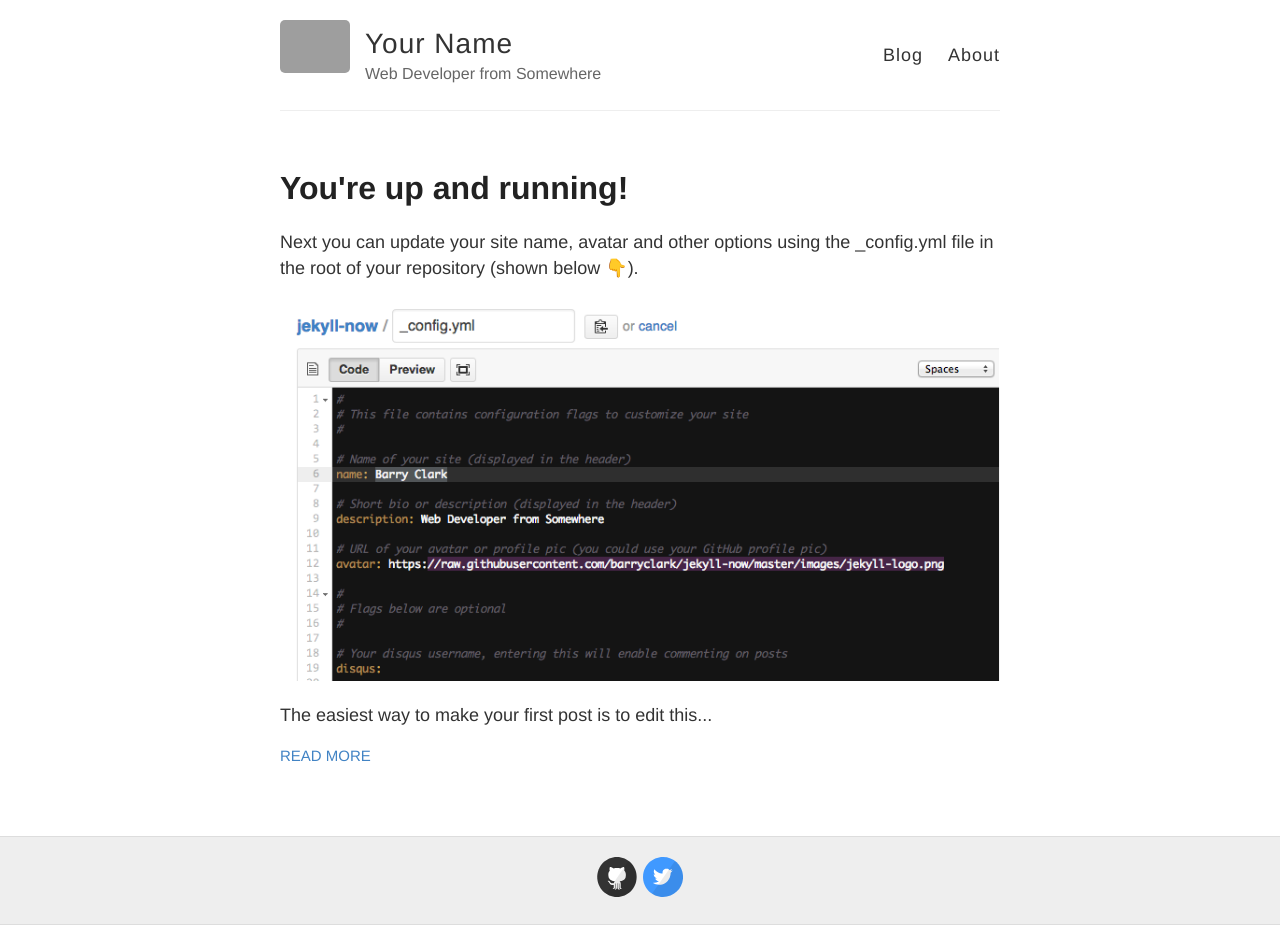
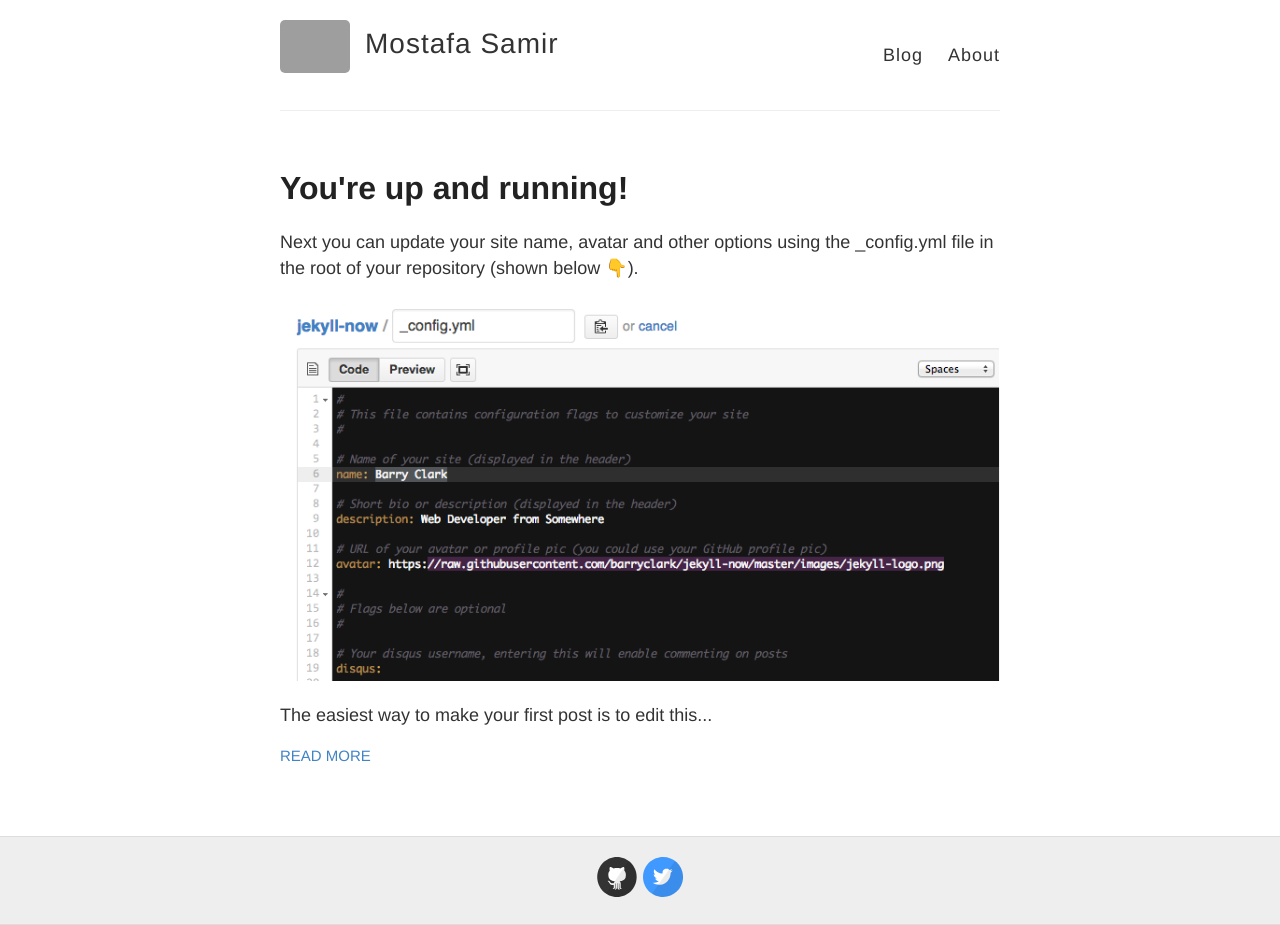
Before and after one commit to Mostafa-Samir/Mostafa-Samir.github.io, a Jekyll site: the page built from index.html, in a window 1280 px wide. Built offline with Jekyll 4.4.1, drawn with Linux system fonts in a browser that asks for light colours; emoji names are drawn with the system emoji font; grey boxes are pictures that could not be loaded.

Commit message:
changed configs

```diff
--- a/_config.yml
+++ b/_config.yml
@@ -3,10 +3,10 @@
 #
 
 # Name of your site (displayed in the header)
-name: Your Name
+name: Mostafa Samir
 
 # Short bio or description (displayed in the header)
-description: Web Developer from Somewhere
+description:
 
 # URL of your avatar or profile pic (you could use your GitHub profile pic)
 avatar: https://raw.githubusercontent.com/barryclark/jekyll-now/master/images/jekyll-logo.png
```
